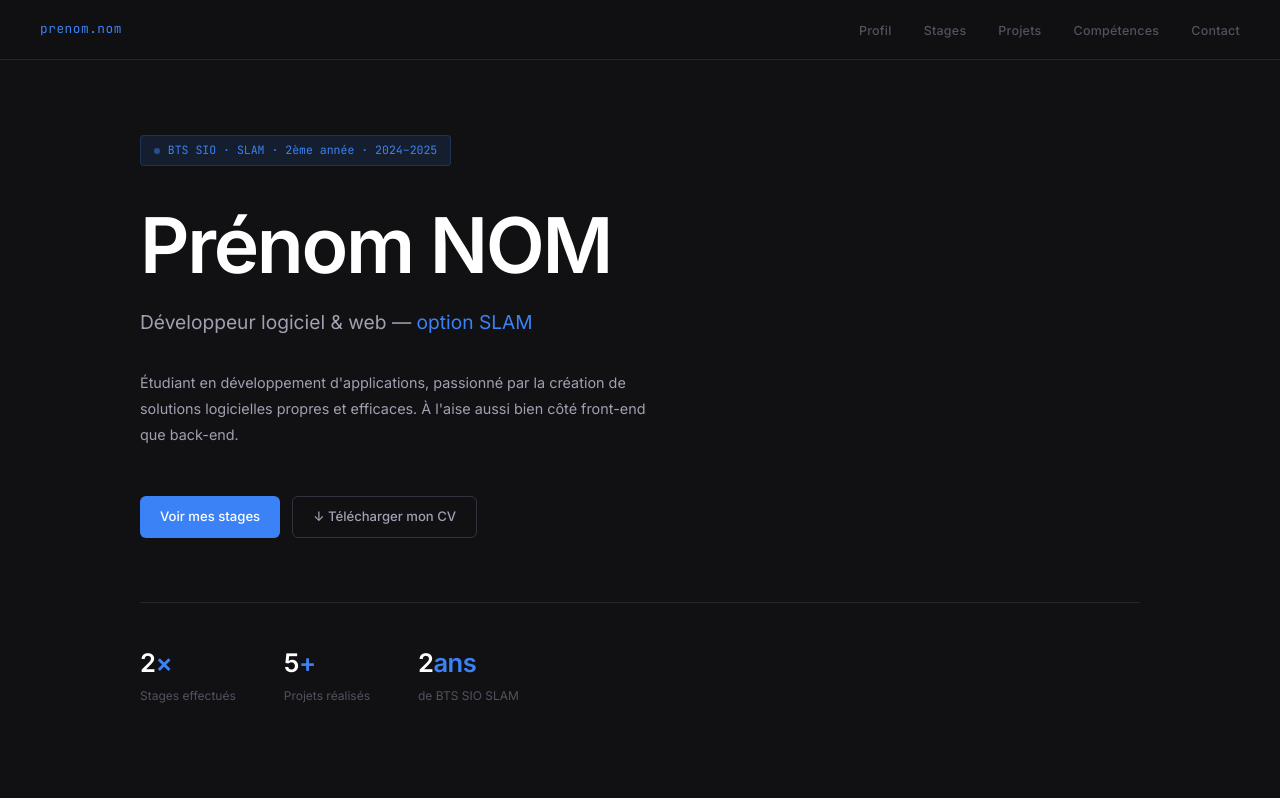
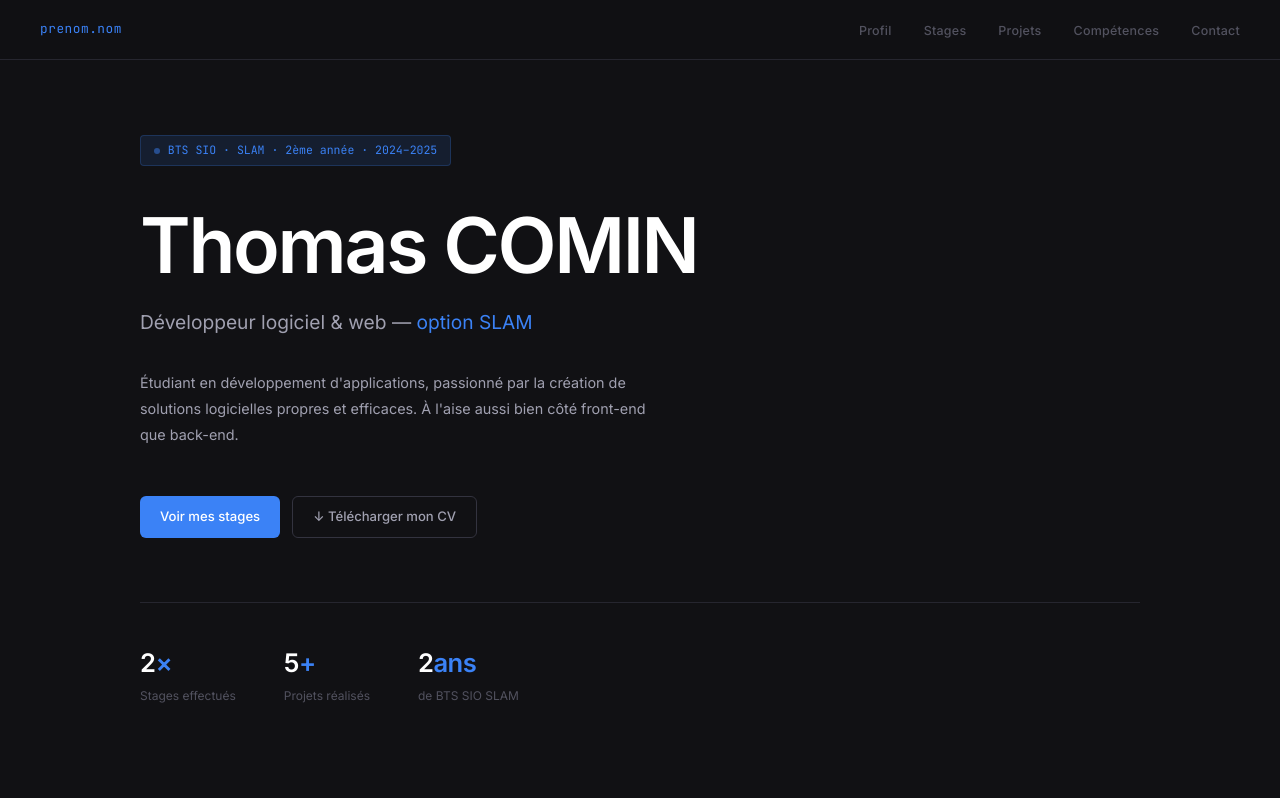
Before and after one commit to Kirikou18/kirikou.github.io, a plain HTML site: page index.html in a window 1280 px wide. Shown: the top 798 px of the page. Drawn offline with Linux system fonts and the light colour scheme.

Commit message:
Update index.html

```diff
--- a/index.html
+++ b/index.html
@@ -429,7 +429,7 @@
 <!-- HERO -->
 <section id="hero">
   <div class="hero-badge">BTS SIO · SLAM · 2ème année · 2024–2025</div>
-  <h1 class="hero-name">Prénom NOM</h1>
+  <h1 class="hero-name">Thomas COMIN</h1>
   <p class="hero-role">Développeur logiciel &amp; web — <span>option SLAM</span></p>
   <p class="hero-desc">
     Étudiant en développement d'applications, passionné par la création de solutions logicielles propres et efficaces. À l'aise aussi bien côté front-end que back-end.
```
